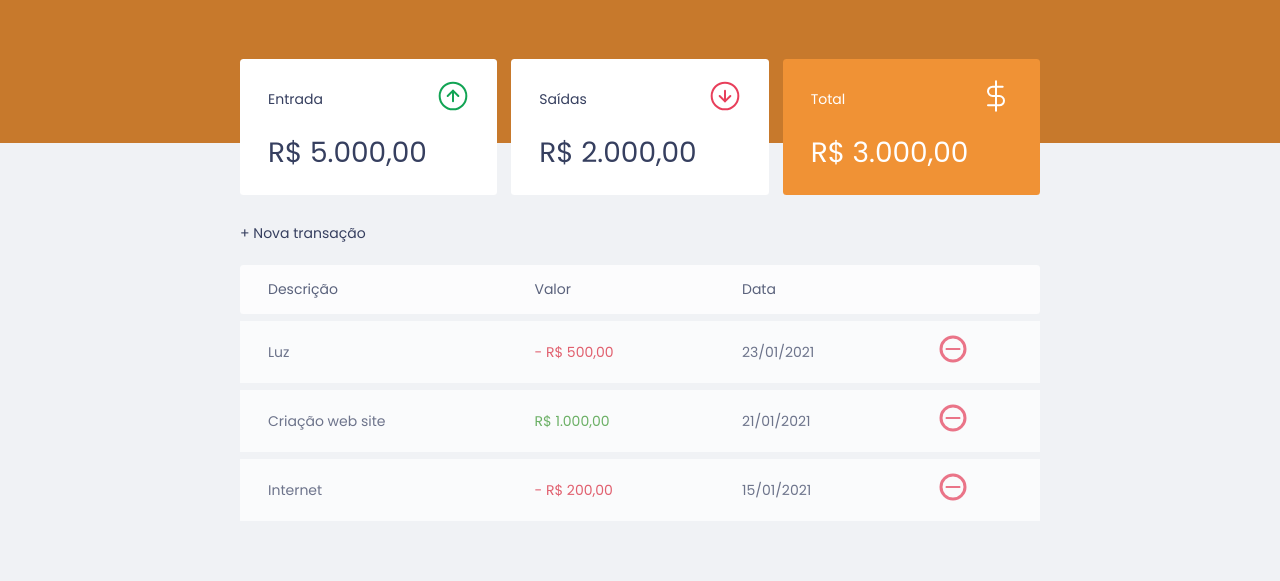
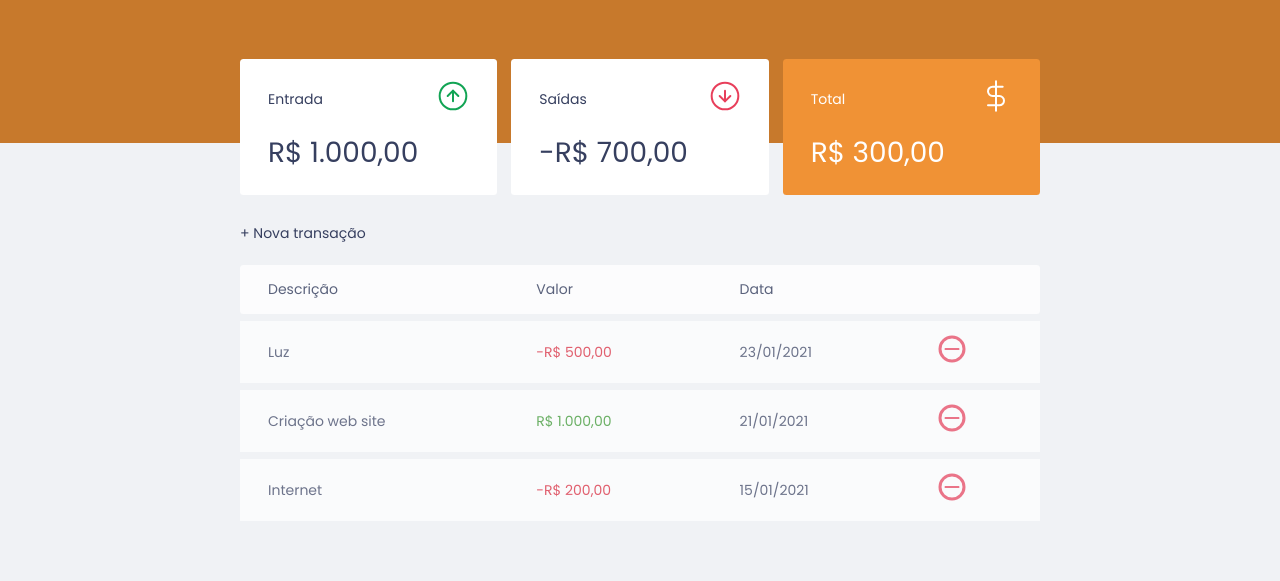
Before and after one commit to ghdpreto/dev.finance, a plain HTML site: page index.html in a window 1280 px wide. Shown: the part 55-636 px from the top of the page. Drawn offline with Linux system fonts and the light colour scheme.

Commit message:
JS Calculos e formatação de valores :construction:

```diff
--- a/index.html
+++ b/index.html
@@ -28,7 +28,7 @@
             <span><img src="./assets/income.svg" alt="Imagem de entradas"></span>
           </h3>
 
-          <p>R$ 5.000,00</p>
+          <p id="incomeDisplay">R$ 5.000,00</p>
         </div>
 
         <div class="card">
@@ -36,7 +36,7 @@
               <span>Saídas</span>
               <span><img src="./assets/expense.svg" alt="Imagem de saídas" ></span>
           </h3>
-          <p>R$ 2.000,00</p>
+          <p id="expenseDisplay">R$ 2.000,00</p>
         </div>
 
         <div class="card total">
@@ -44,7 +44,7 @@
             <span>Total</span>
             <span><img src="./assets/total.svg" alt="Imagem do total"></span>
           </h3>
-          <p>R$ 3.000,00</p>
+          <p id="totalDisplay">R$ 3.000,00</p>
         </div>
       </section>
 
@@ -64,24 +64,7 @@
           </thead>
 
           <tbody>
-            <tr>
-              <td class="description">Luz</td>
-              <td class="expense">- R$ 500,00</td>
-              <td class="date">23/01/2021</td>
-              <td> <img src="./assets/minus.svg" alt="Remover transação"></td>
-            </tr>
-            <tr>
-              <td class="description">Criação web site</td>
-              <td class="income">R$ 1.000,00</td>
-              <td class="date">21/01/2021</td>
-              <td> <img src="./assets/minus.svg" alt="Remover transação"></td>
-            </tr>
-            <tr>
-              <td class="description">Internet</td>
-              <td class="expense">- R$ 200,00</td>
-              <td class="date">15/01/2021</td>
-              <td> <img src="./assets/minus.svg" alt="Remover transação"></td>
-            </tr>
+
           </tbody>
         </table>
       </section>
--- a/script.js
+++ b/script.js
@@ -1,16 +1,165 @@
-Modal = {
-    open(){
-        const modal = document.querySelector('.modal-overlay')
-        modal.classList.add('active')
+const Modal = {
+  open() {
+    const modal = document.querySelector(".modal-overlay");
+    modal.classList.add("active");
 
-        const modal_box = document.querySelector('.modal')
-        modal_box.classList.add('animate-up')
-    },
-    close(){
-        const modal = document.querySelector('.modal-overlay')
-        modal.classList.remove('active')
+    const modal_box = document.querySelector(".modal");
+    modal_box.classList.add("animate-up");
+  },
+  close() {
+    const modal = document.querySelector(".modal-overlay");
+    modal.classList.remove("active");
 
-        const modal_box = document.querySelector('.modal')
-        modal_box.classList.remove('animate-up')
-    }
-}
+    const modal_box = document.querySelector(".modal");
+    modal_box.classList.remove("animate-up");
+  },
+};
+
+// array de transacoes (valores)
+const transactions = [
+  {
+    id: 1,
+    description: "Luz",
+    amount: -50000,
+    date: "23/01/2021",
+  },
+  {
+    id: 2,
+    description: "Criação web site",
+    amount: 100000,
+    date: "21/01/2021",
+  },
+  {
+    id: 3,
+    description: "Internet",
+    amount: -20000,
+    date: "15/01/2021",
+  },
+];
+
+// calculos matematicos
+const Transaction = {
+    all: transactions,
+  incomes() {
+    // somar as entradas
+    let income = 0;
+
+    //pegar todas as transações (array)
+    Transaction.all.forEach((transaction) => {
+      // verificar se o valor é positivo
+      if (transaction.amount > 0) {
+        // somar todos os valores
+        income += transaction.amount;
+      }
+    });
+
+    // retornar o valor
+    return income;
+  },
+  expenses() {
+    // somar as saidas
+    let expense = 0;
+
+    // pegar todas as transações (array)
+    Transaction.all.forEach((transaction) => {
+      // verificar se o valor é negativo
+      if (transaction.amount < 0) {
+        // somando os valores negativos
+        expense += transaction.amount;
+      }
+    });
+    //retornar o valor
+    return expense;
+  },
+  total() {
+    // valor total (entrada - saida)
+    let total = 0;
+
+    // diferenca da saida + entrada
+    total = this.expenses() + this.incomes();
+
+    return total;
+  },
+};
+
+// colocar os valores do js no html de forma dinamica
+const DOM = {
+  transactionContainer: document.querySelector("#data-table tbody"),
+
+  addTransaction(transaction, index) {
+    // debug
+    //console.log(transaction.amount);
+
+    //criando o elemento tr (html)
+    const tr = document.createElement("tr");
+    // adicionando o td no tr (html)
+    tr.innerHTML = this.innerHTMLTransaction(transaction);
+
+    // adicionando no html
+    DOM.transactionContainer.appendChild(tr);
+  },
+
+  // criando o modelo html
+  innerHTMLTransaction(transaction) {
+    // css caso o valor seja positivo ou negativo
+    const CSSclass = transaction.amount > 0 ? "income" : "expense";
+
+    const amount = Utils.formatCurrency(transaction.amount);
+
+    const html = `
+              <td class="description">${transaction.description}</td>
+              <td class=${CSSclass}>${amount}</td>
+              <td class="date">${transaction.date}</td>
+              <td> <img src="./assets/minus.svg" alt="Remover transação"></td>
+        `;
+    // retornando a estrutura dos td
+    return html;
+  },
+
+  // atualizando os cards entrada saida total
+  updateBalance() {
+    // pegando os elementos pelo id adicionando os valores
+    document.getElementById("incomeDisplay").innerHTML = Utils.formatCurrency(
+      Transaction.incomes()
+    );
+
+    document.getElementById("expenseDisplay").innerHTML = Utils.formatCurrency(
+      Transaction.expenses()
+    );
+
+    document.getElementById("totalDisplay").innerHTML = Utils.formatCurrency(
+      Transaction.total()
+    );
+  },
+};
+
+//utilidades, formatacao dos valores
+const Utils = {
+  formatCurrency(value) {
+    //add sinal de negativo
+    const signal = Number(value) < 0 ? "-" : "";
+
+    // transformando em string para remocao dos caracteres especiais
+    //value = String(value).replace("-", "")
+    value = String(value).replace(/\D/g, ""); //regex
+
+    value = Number(value) / 100;
+
+    //transformando em moeda
+    value = value.toLocaleString("pt-BR", {
+      style: "currency",
+      currency: "BRL",
+    });
+
+    return signal + value;
+  },
+};
+
+// loop para adicionar conforme o array de transações
+transactions.forEach((transaction) => {
+  DOM.addTransaction(transaction);
+});
+// teste
+//DOM.addTransaction(transactions[0], transactions.length)
+
+DOM.updateBalance();
```
